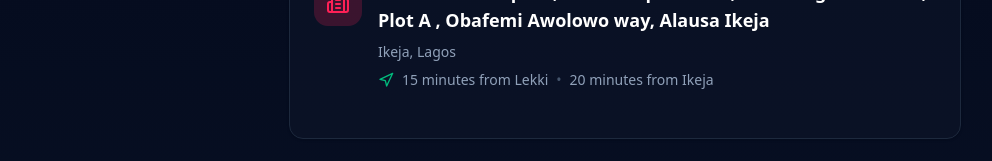
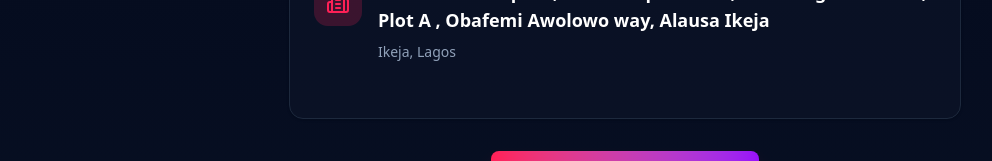
Before and after one commit to DannyYo696/NIGHTFLIX-EVENT, a Next.js app: page /lagos in a window 1280 px wide. Shown: the part 614-775 px from the top of the page, without its empty margins (15-1007 px from the left). Built offline with nearby package versions, Linux system fonts and the light colour scheme.

Commit message:
Remove travel time details from venue description
Removed travel time information from the venue section.

```diff
--- a/src/app/lagos/page.tsx
+++ b/src/app/lagos/page.tsx
@@ -172,12 +172,7 @@ export default function LagosPage() {
                 <div className="flex-1 text-left">
                   <h3 className="text-lg font-semibold text-white mb-2">Venue: Eridanspace, The Phillips Centre, Oluwalogbon House, Plot A , Obafemi Awolowo way, Alausa Ikeja</h3>
                   <p className="text-sm text-slate-400 mb-2">Ikeja, Lagos</p>
-                  <div className="flex items-center gap-2 text-sm text-slate-400">
-                    <Navigation className="h-4 w-4 text-emerald-500" />
-                    <span>15 minutes from Lekki</span>
-                    <span className="text-slate-600">•</span>
-                    <span>20 minutes from Ikeja</span>
-                  </div>
+
                 </div>
               </div>
             </CardContent>
```
